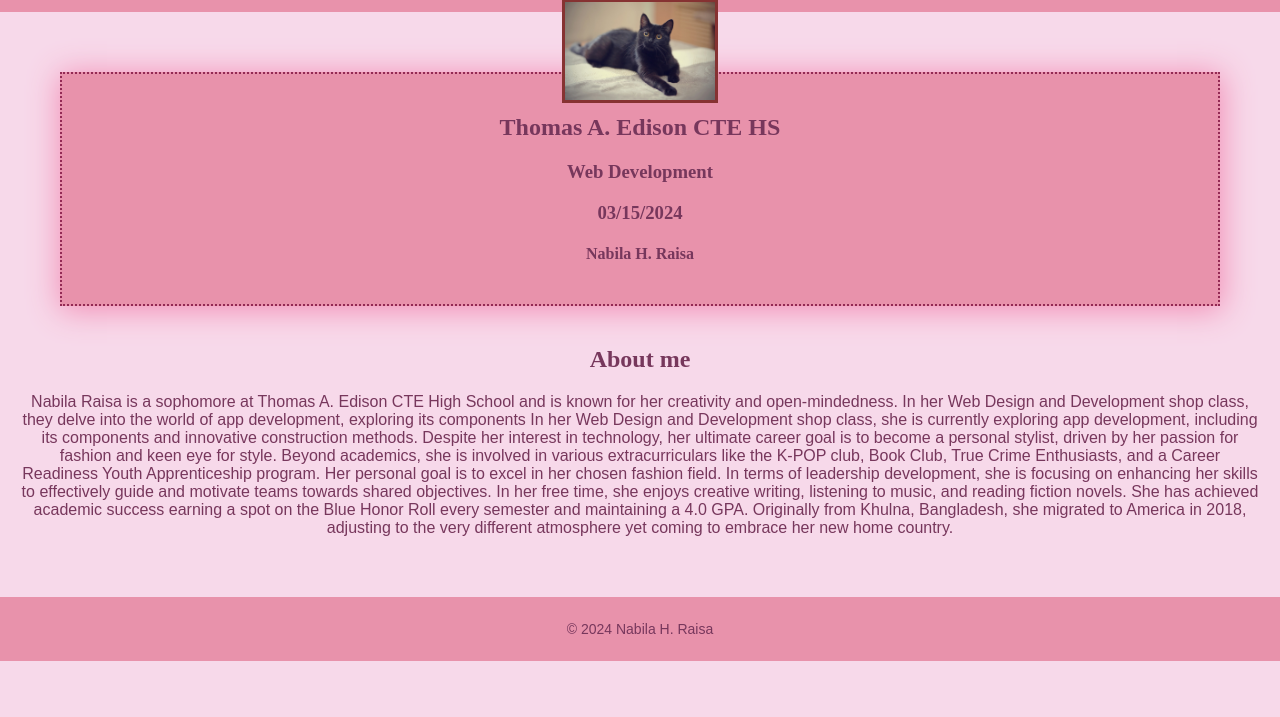
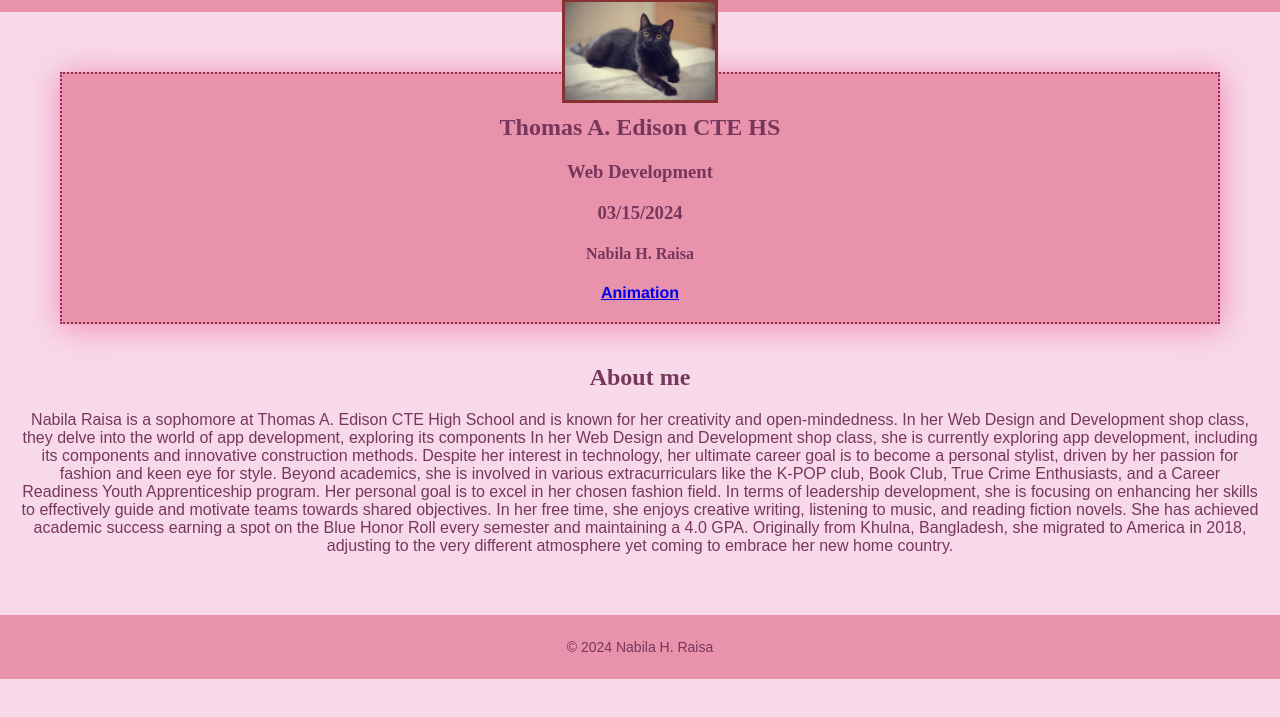
Before and after one commit to NabilaR7/index.html, a plain HTML site: page index.html in a window 1280 px wide. Shown: the part 65-782 px from the top of the page. Drawn offline with Linux system fonts and the light colour scheme.

Commit message:
Update index.html

```diff
--- a/index.html
+++ b/index.html
@@ -15,6 +15,7 @@
         <h3>Web Development</h3>
         <h3>03/15/2024</h3>
         <h4>Nabila H. Raisa</h4>
+        <a href="nabilaRaisa.html">Animation</a>
     </div>
       <section class="bio">
           <h2>About me</h2>
```
